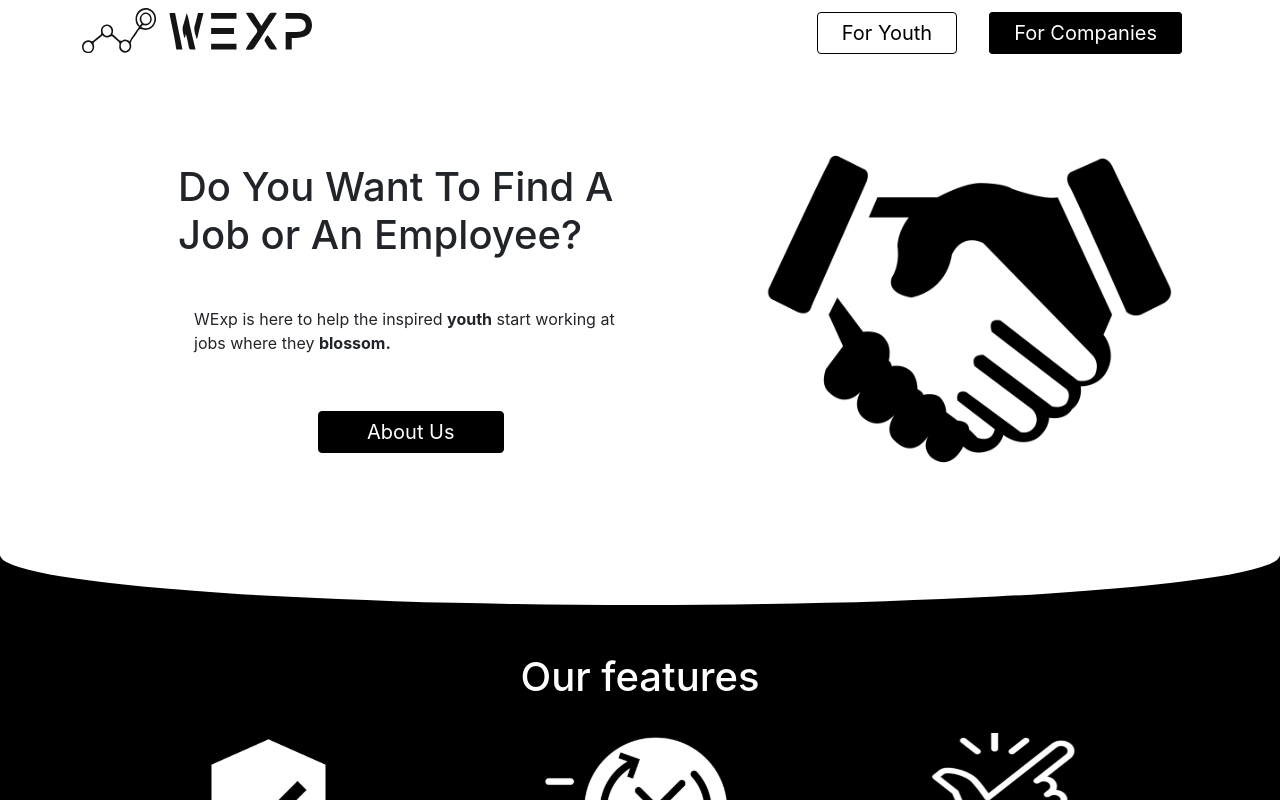
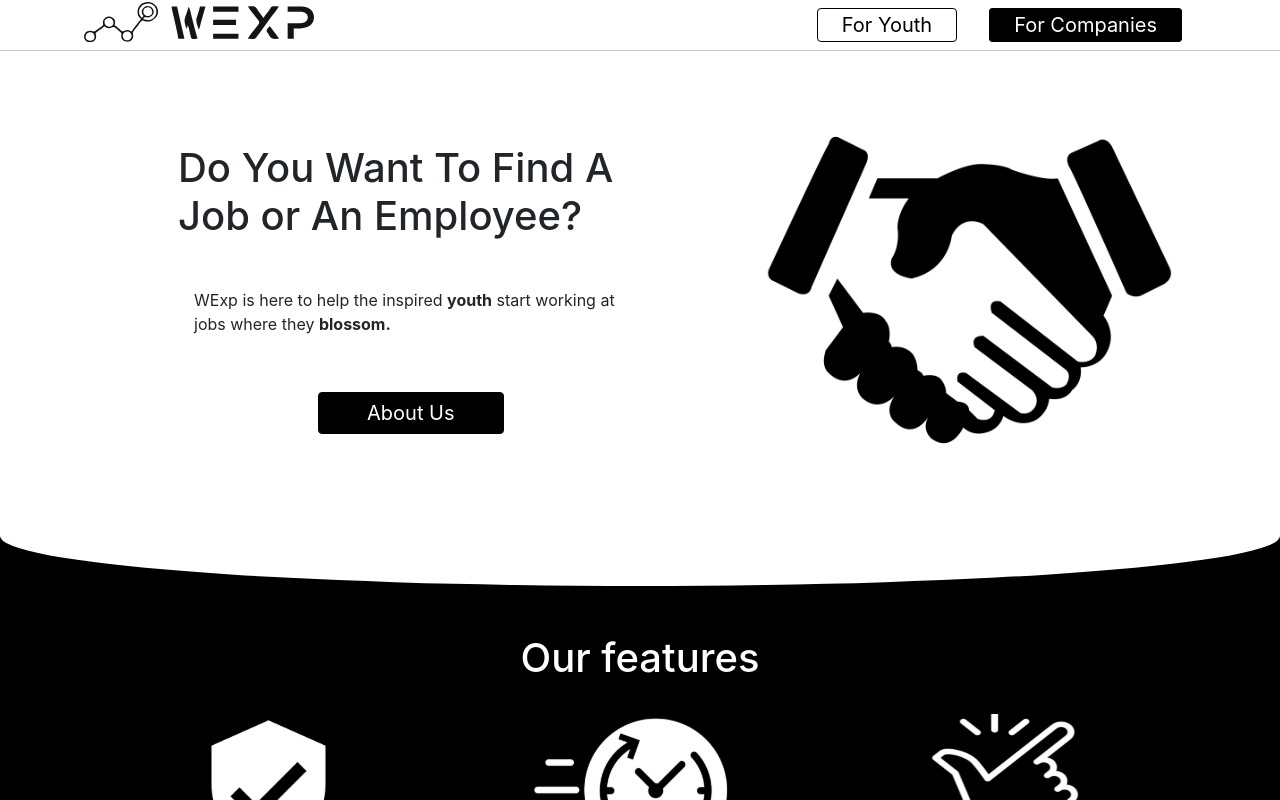
Before and after one commit to CodeWeekLatavia/Komjaunatne, a Next.js app in the folder wexp/: page / in a window 1280 px wide. Shown: the top 800 px of the page. Built offline with nearby package versions, Linux system fonts and the light colour scheme.

Commit message:
Make navigation bar narrower, fixed on top

```diff
--- a/wexp/components/Navigation.tsx
+++ b/wexp/components/Navigation.tsx
@@ -2,68 +2,68 @@ import Head from "next/head";
 import Image from "next/image";
 import Link from "next/link";
 import styles from "../styles/Navigation.module.css";
-import {withRouter} from "next/router";
+import { withRouter } from "next/router";
 import Router from "next";
 import { AppProps } from "next/dist/next-server/lib/router/router";
 
+const navButtonClasses = "rounded p-1 px-4 border m-1 fw-normal h5 mx-3 text-decoration-none";
+
 function HomeNavigation() {
-  let navYouthButtonClasses =
-    "rounded  py-2 px-4 border m-1 fw-normal h5 mx-3 text-decoration-none white-button";
-  let navCompanyButtonClasses =
-    "rounded py-2 px-4 border m-1 fw-normal h5 mx-3 text-decoration-none dark-button";
-
   return (
-    <div className="d-none d-md-block">
+    <>
       <Link href="/youth">
-        <a className={navYouthButtonClasses + " " + styles.link}>For Youth</a>
+        <a className={`${navButtonClasses} white-button`}>For Youth</a>
       </Link>
       <Link href="/company">
-        <a className={navCompanyButtonClasses + " " + styles.link}>
+        <a className={`${navButtonClasses} dark-button`}>
           For Companies
         </a>
       </Link>
-    </div>
+    </>
   );
 }
 
-function OtherNavigation(){
-  let signInButtonClasses =
-    "rounded py-2 px-4 border m-1 fw-normal h5 mx-3 text-decoration-none dark-button";
+function OtherNavigation() {
   return (
-      <div className="d-none d-md-block">
     <Link href="#">
-          <a className={signInButtonClasses + " " + styles.link}>
+      <a className={`${navButtonClasses} dark-button`}>
         Sign In
       </a>
     </Link>
-      </div>
   );
 }
 
 function Navigation(props: AppProps) {
   let rightSide;
   console.log(props.router.pathname);
-  if(!props.router.pathname.includes("youth")&&!props.router.pathname.includes("company")){
-    rightSide = <HomeNavigation/>;
-  }else{
-    rightSide = <OtherNavigation/>;
+  if (!props.router.pathname.includes("youth") && !props.router.pathname.includes("company")) {
+    rightSide = <HomeNavigation />;
+  } else {
+    rightSide = <OtherNavigation />;
   }
   return (
-    <>
-      <nav className="container d-flex align-items-center flex-column flex-md-row justify-content-between py-2">
+    <div className="mt-5">
+      <nav style={{ position: "fixed", zIndex: 3, top: 0 }} className="w-100 bg-white">
+        <div className="container d-flex align-items-center flex-column flex-md-row justify-content-between">
           <Link href="/">
             <a>
+              <div style={{ padding: "2px" }}>
                 <Image
                   src="/logo.svg"
                   alt="Picture of the author"
                   width={230}
-              height={45}
+                  height={40}
                 />
+              </div>
             </a>
           </Link>
+          <div>
             {rightSide}
+          </div>
+        </div>
+        <hr style={{ margin: "0" }} />
       </nav>
-    </>
+    </div>
   );
 }
 
```
Also changed, not shown: 1 other file (tests, documents, lock files or other folders). Lines whose indentation alone changed are shown as unchanged.
